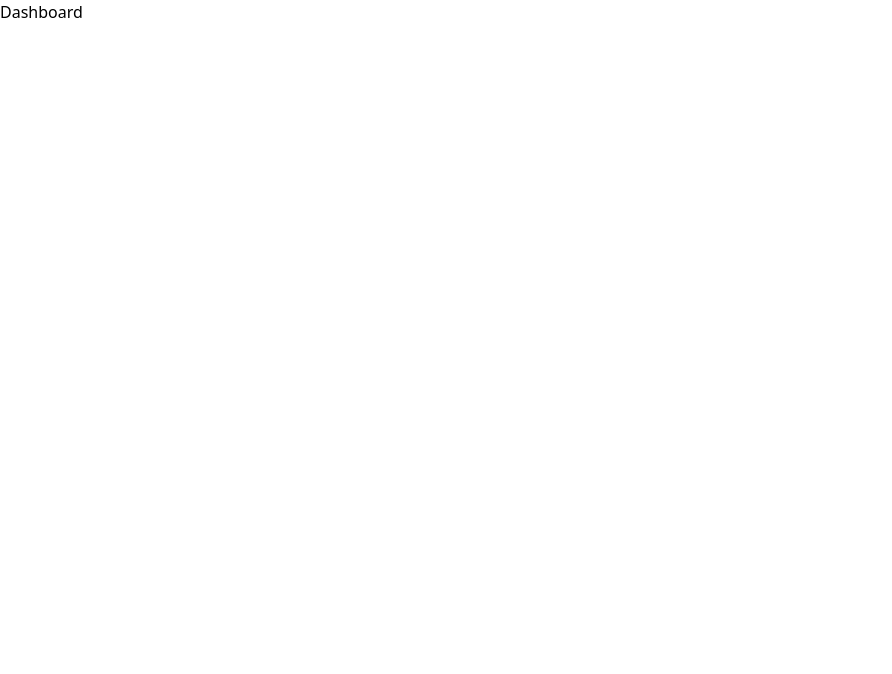
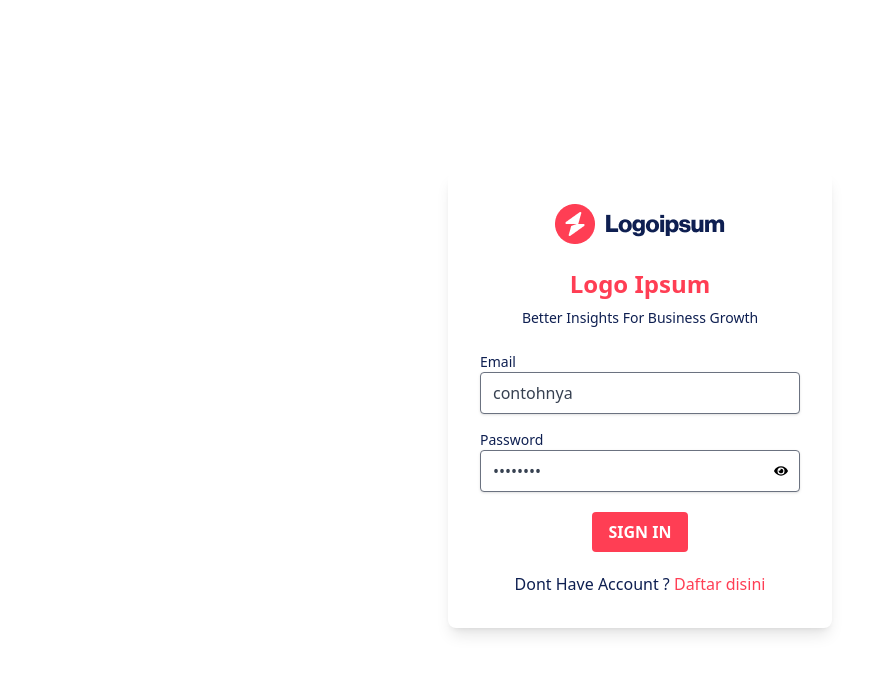
Before and after one commit to rikkriuk/fe-dashboard-kelompok-2, a React (Vite) app: page / in a window 1280 px wide. Shown: the top 674 px of the page, without its empty margins (0-892 px from the left). Built offline with nearby package versions, Linux system fonts and the light colour scheme.

Commit message:
Feat Create UI For Login Page And Register Page

```diff
--- a/src/App.jsx
+++ b/src/App.jsx
@@ -1,17 +1,20 @@
 import React from "react";
 import { BrowserRouter as Router, Routes, Route } from "react-router-dom";
 import Layout from "./components/LayoutComponent";
+import LoginComponent from "./components/LoginComponent";
+import RegisterComponent from "./components/RegisterComponent";
 
 const App = () => {
   return (
     <Router>
       <Layout>
         <Routes>
-          <Route path="/" element={"Dashboard"} />
+          <Route path="/" element={<LoginComponent />} />
+          <Route path="/register" element={<RegisterComponent />} />
         </Routes>
       </Layout>
     </Router>
-  )
-}
+  );
+};
 
 export default App;
--- /dev/null
+++ b/src/components/LoginComponent.jsx
@@ -0,0 +1,79 @@
+import React, { useState } from "react";
+import { FaEyeSlash, FaEye } from "react-icons/fa";
+import logo from "../assets/companylogo.png";
+import { Link } from "react-router-dom";
+
+const LoginComponent = () => {
+  const [passwordType, setPasswordType] = useState("password");
+
+  const togglePasswordVisibility = () => {
+    setPasswordType(passwordType === "password" ? "text" : "password");
+  };
+
+  return (
+    <div className="flex items-center justify-center h-screen">
+      <div className="bg-white p-8 rounded-lg shadow-lg w-96">
+        <div className="flex justify-center mb-6">
+          <img src={logo} alt="company logo" />
+        </div>
+        <h2 className="text-center text-2xl font-semibold mb-2 text-primary">
+          Logo Ipsum
+        </h2>
+        <p className="text-center text-sm text-secondary mb-6">
+          Better Insights For Business Growth
+        </p>
+        <form>
+          <div className="mb-4">
+            <label className="block text-secondary text-sm font-sem">
+              Email
+            </label>
+            <input
+              type="text"
+              className="shadow appearance-none border rounded w-full py-2 px-3 text-gray-700 focus:outline-none focus:shadow-outline"
+              id="email"
+              value="contohnya"
+            />
+          </div>
+          <div className="mb-4">
+            <label className="block text-secondary text-sm font-sem">
+              Password
+            </label>
+            <div className="relative">
+              <input
+                type={passwordType}
+                id="password"
+                value="feryokta"
+                className="shadow appearance-none border rounded w-full py-2 px-3 text-gray-700 focus:outline-none focus:shadow-outline"
+              />
+              <button
+                type="button"
+                onClick={togglePasswordVisibility}
+                className="absolute inset-y-0 right-0 pr-3 flex items-center text-sm leading-5"
+              >
+                {passwordType === "password" ? <FaEye /> : <FaEyeSlash />}
+              </button>
+            </div>
+            <div className="flex  items-center justify-center my-5">
+              <button
+                type="submit"
+                className="bg-primary text-white font-bold py-2 px-4 rounded focus:outline-none focus:shadow-outline"
+              >
+                SIGN IN
+              </button>
+            </div>
+          </div>
+          <div className="text-center text-secondary">
+            <p>
+              Dont Have Account ?{" "}
+              <Link to="/register">
+                <span className="text-primary">Daftar disini</span>
+              </Link>{" "}
+            </p>
+          </div>
+        </form>
+      </div>
+    </div>
+  );
+};
+
+export default LoginComponent;
--- /dev/null
+++ b/src/components/RegisterComponent.jsx
@@ -0,0 +1,92 @@
+import React, { useState } from "react";
+import { Link } from "react-router-dom";
+import logo from "../assets/companylogo.png";
+import { FaEyeSlash, FaEye } from "react-icons/fa";
+
+const RegisterComponent = () => {
+  const [passwordType, setPasswordType] = useState("password");
+
+  const togglePasswordVisibility = () => {
+    setPasswordType(passwordType === "password" ? "text" : "password");
+  };
+
+  return (
+    <div>
+      <div className="flex items-center justify-center h-screen">
+        <div className="bg-white p-8 rounded-lg shadow-lg w-96">
+          <div className="flex justify-center mb-6">
+            <img src={logo} alt="company logo" />
+          </div>
+          <h2 className="text-center text-2xl font-semibold mb-2 text-primary">
+            Logo Ipsum
+          </h2>
+          <p className="text-center text-sm text-secondary mb-6">
+            Better Insights For Business Growth
+          </p>
+          <form>
+            <div className="mb-4">
+              <label className="block text-secondary text-sm font-sem">
+                Name
+              </label>
+              <input
+                type="text"
+                className="shadow appearance-none border rounded w-full py-2 px-3 text-gray-700 focus:outline-none focus:shadow-outline"
+                id="name"
+                value="contohnya"
+              />
+            </div>
+            <div className="mb-4">
+              <label className="block text-secondary text-sm font-sem">
+                Email
+              </label>
+              <input
+                type="text"
+                className="shadow appearance-none border rounded w-full py-2 px-3 text-gray-700 focus:outline-none focus:shadow-outline"
+                id="email"
+                value="contohnya"
+              />
+            </div>
+            <div className="mb-4">
+              <label className="block text-secondary text-sm font-sem">
+                Password
+              </label>
+              <div className="relative">
+                <input
+                  type={passwordType}
+                  id="password"
+                  value="feryokta"
+                  className="shadow appearance-none border rounded w-full py-2 px-3 text-gray-700 focus:outline-none focus:shadow-outline"
+                />
+                <button
+                  type="button"
+                  onClick={togglePasswordVisibility}
+                  className="absolute inset-y-0 right-0 pr-3 flex items-center text-sm leading-5"
+                >
+                  {passwordType === "password" ? <FaEye /> : <FaEyeSlash />}
+                </button>
+              </div>
+              <div className="flex  items-center justify-center my-5">
+                <button
+                  type="submit"
+                  className="bg-primary text-white font-bold py-2 px-4 rounded focus:outline-none focus:shadow-outline"
+                >
+                  SIGN UP
+                </button>
+              </div>
+            </div>
+            <div className="text-center text-secondary">
+              <p>
+                Alredy Have Account ?{" "}
+                <Link to="/">
+                  <span className="text-primary">Login Here</span>
+                </Link>{" "}
+              </p>
+            </div>
+          </form>
+        </div>
+      </div>
+    </div>
+  );
+};
+
+export default RegisterComponent;
```
Also changed, not shown: src/assets/companylogo.png (added).
